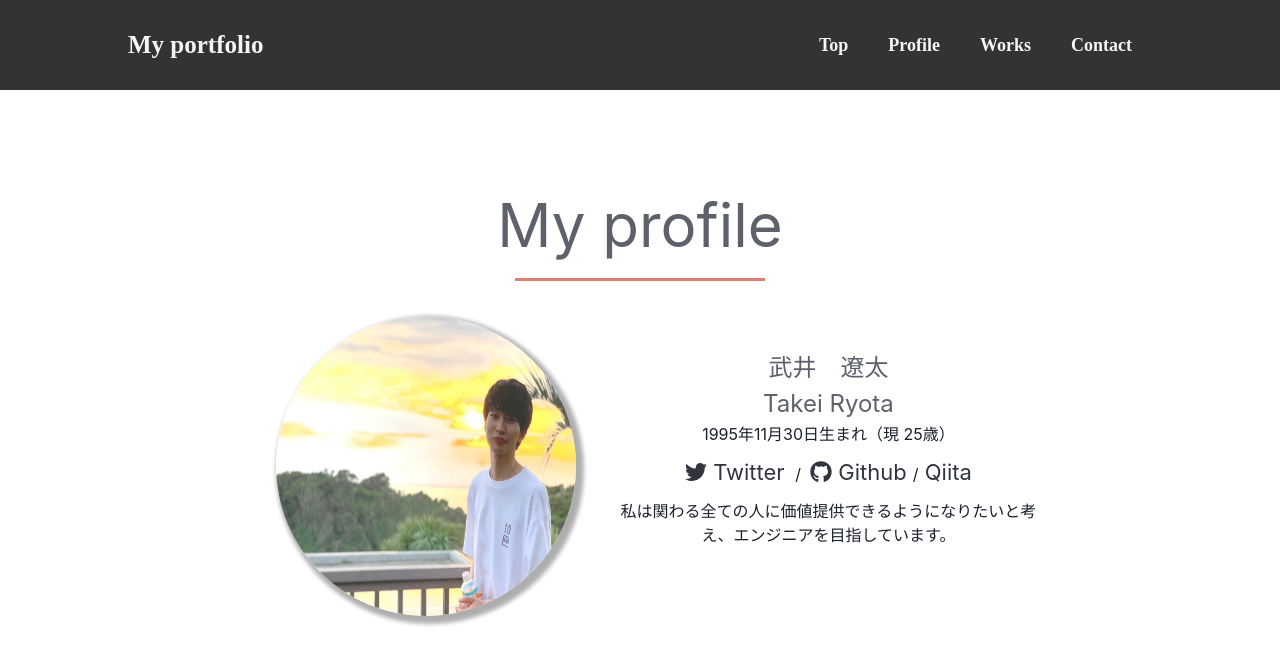
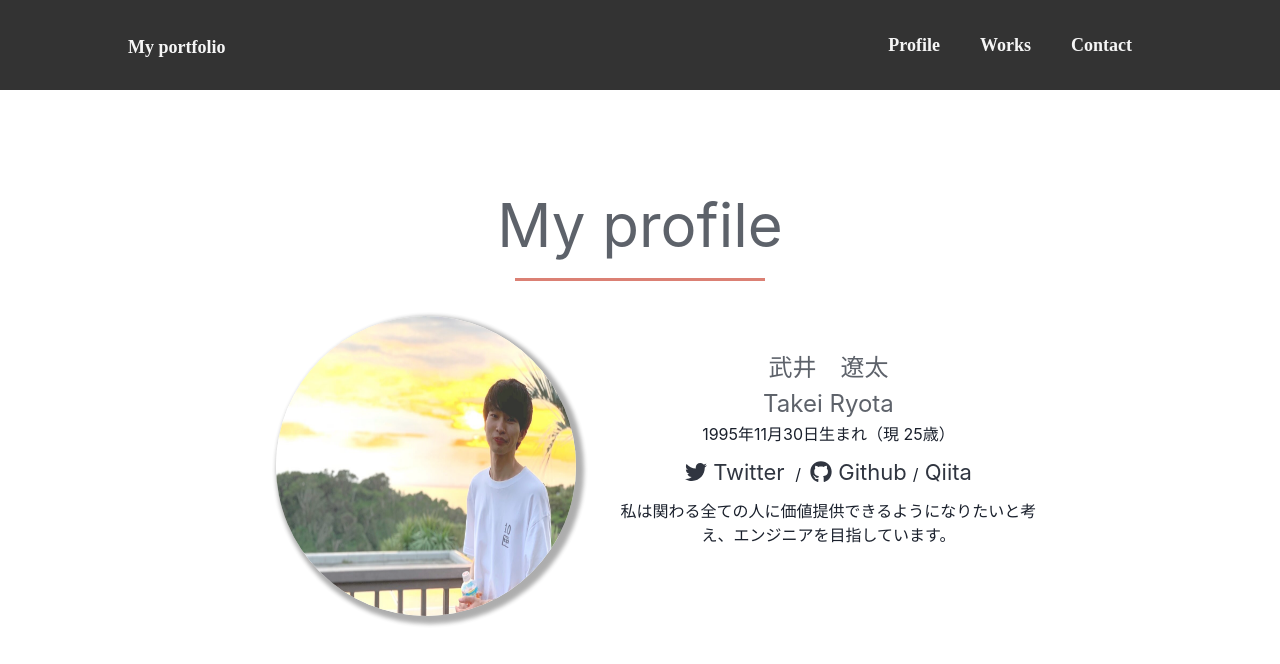
Before and after one commit to Ryota-takei/Portfolio, a React (Create React App) app: page /profile in a window 1280 px wide. Shown: the top 664 px of the page. Built offline with nearby package versions, Linux system fonts and the light colour scheme.

Commit message:
UI変更

```diff
--- a/src/components/organisum/card/WorkCard.tsx
+++ b/src/components/organisum/card/WorkCard.tsx
@@ -37,7 +37,7 @@ export const WorkCard: React.VFC<Prop> = (props) => {
     isEven,
   } = props;
   return (
-    <Box bg={!isEven ? undefined : "white"} mb="10">
+    <Box bg={!isEven ? undefined : "white"} mb="10" >
       <Stack
         w={{ base: "100%", md: "80%" }}
         mx="auto"
@@ -54,6 +54,7 @@ export const WorkCard: React.VFC<Prop> = (props) => {
             w={{ base: "80%", md: "45%" }}
             mx="auto"
             mb={{ base: "5", md: "0" }}
+            mr={{base:"auto", md:"10"}}
           />
           <Stack
             p="2"
@@ -62,7 +63,7 @@ export const WorkCard: React.VFC<Prop> = (props) => {
             textAlign={{ base: "center", md: undefined }}
           >
             <Stack spacing="3">
-              <HStack mx={{ base: "auto", md: undefined }} spacing="0">
+              <HStack textAlign="left" spacing="0">
                 <Box color="orange.300">
                   <MdDescription size="25px" />
                 </Box>
@@ -70,10 +71,10 @@ export const WorkCard: React.VFC<Prop> = (props) => {
                   アプリ概要
                 </Heading>
               </HStack>
-              <Text fontWeight="bold" textAlign="center" letterSpacing={1} >
+              <Text textAlign="left" letterSpacing={1}>
                 {description}
               </Text>
-              <Box textAlign="center">
+              <Box textAlign="left">
                 更に詳しい解説は
                 <Box
                   fontWeight="semibold"
@@ -98,7 +99,7 @@ export const WorkCard: React.VFC<Prop> = (props) => {
               </Box>
             </Stack>
             <Stack>
-              <HStack mx={{ base: "auto", md: undefined }} spacing="0">
+              <HStack textAlign="left" spacing="0">
                 <Box color="orange.300">
                   <BsPencil size="25px" />
                 </Box>
@@ -106,9 +107,9 @@ export const WorkCard: React.VFC<Prop> = (props) => {
                   主な使用技術
                 </Heading>
               </HStack>
-              <Text fontWeight="bold">{skills}</Text>
+              <Text textAlign="left">{skills}</Text>
             </Stack>
-            <Flex spacing="3" justifyContent="center">
+            <Flex spacing="3" justifyContent="left">
               <HStack
                 as="a"
                 py="2"
--- a/src/components/organisum/footer/Footer.tsx
+++ b/src/components/organisum/footer/Footer.tsx
@@ -15,15 +15,6 @@ export const Footer: VFC = () => {
     >
       <div className={styles.container}>
         <ul className={styles.list}>
-          <li>
-            <Link
-              to="/"
-              className={styles.link}
-              onClick={() => setMenubarColor(true)}
-            >
-              Top
-            </Link>
-          </li>
           <li>
             <Link
               to="/profile"
--- a/src/components/organisum/header/Header.tsx
+++ b/src/components/organisum/header/Header.tsx
@@ -18,17 +18,15 @@ export const Header: VFC = () => {
       className={menubarColor ? styles.none_color_Header : styles.color_Header}
     >
       <div className={styles.container}>
-        <h3 className={styles.heading}>My portfolio</h3>
-        <ul className={styles.list}>
-          <li>
-            <Link
+        <h3 className={styles.heading}>
+        <Link
               to="/"
               className={styles.link}
               onClick={() => setMenubarColor(true)}
             >
-              Top
-            </Link>
-          </li>
+          My portfolio
+          </Link></h3>
+        <ul className={styles.list}>
           <li>
             <Link
               to="/profile"
```
